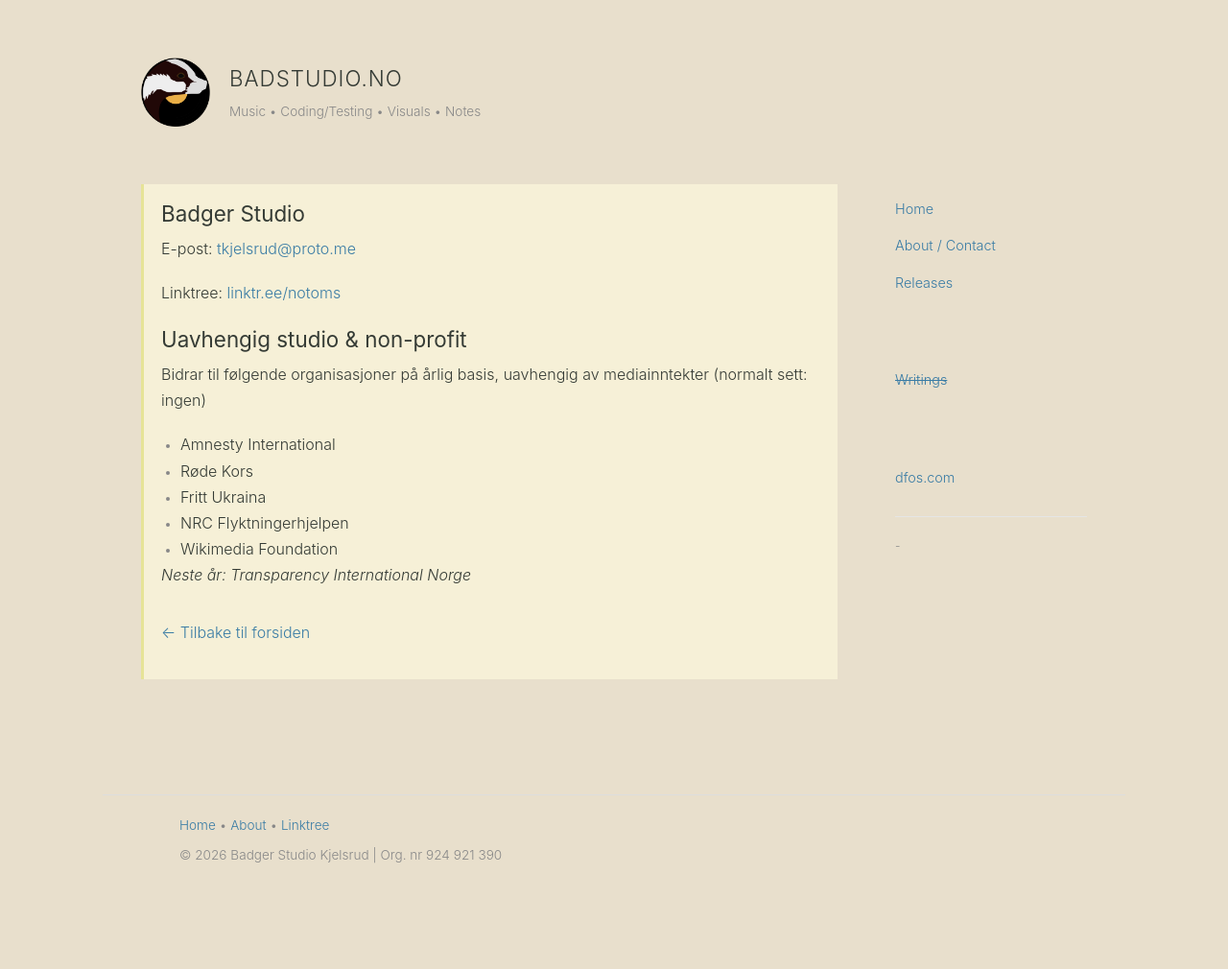
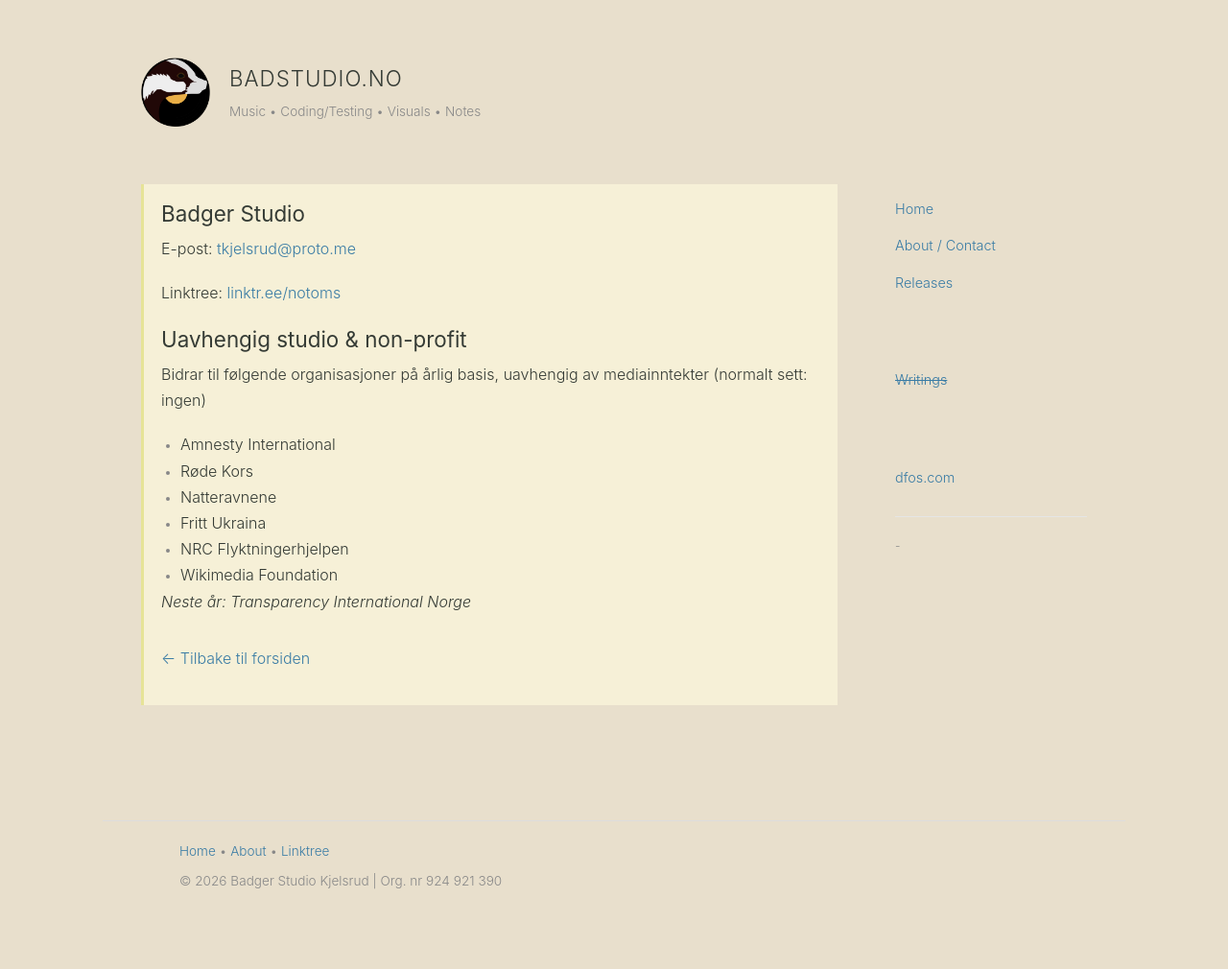
Before and after one commit to tkjelsrud/badstudio-portfolio, a Jekyll site: the page built from about.html, in a window 1280 px wide. Shown: the whole page at 96% size. Built offline with Jekyll 4.4.1, drawn with Linux system fonts in a browser that asks for light colours; before the commit the page ends 983 px from its top, so only the background shows below that.

Commit message:
Update about page

```diff
--- a/about.html
+++ b/about.html
@@ -16,6 +16,7 @@
         <ul>
           <li>Amnesty International</li>
           <li>Røde Kors</li>
+          <li>Natteravnene</li>
           <li>Fritt Ukraina</li>
           <li>NRC Flyktningerhjelpen</li>
           <li>Wikimedia Foundation</li>
```
